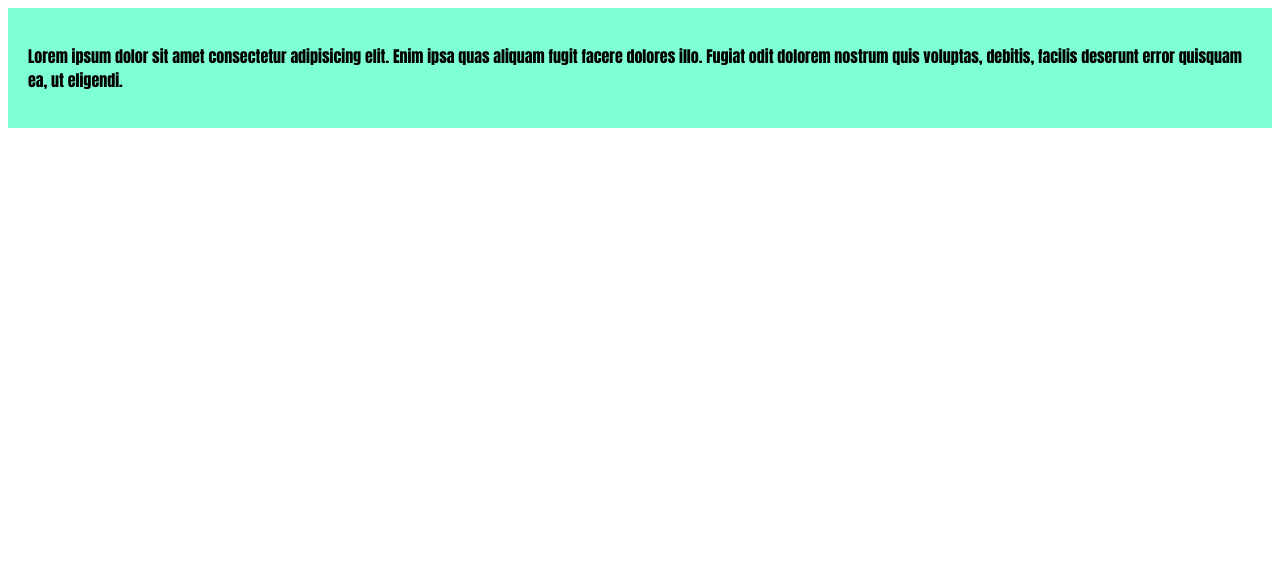
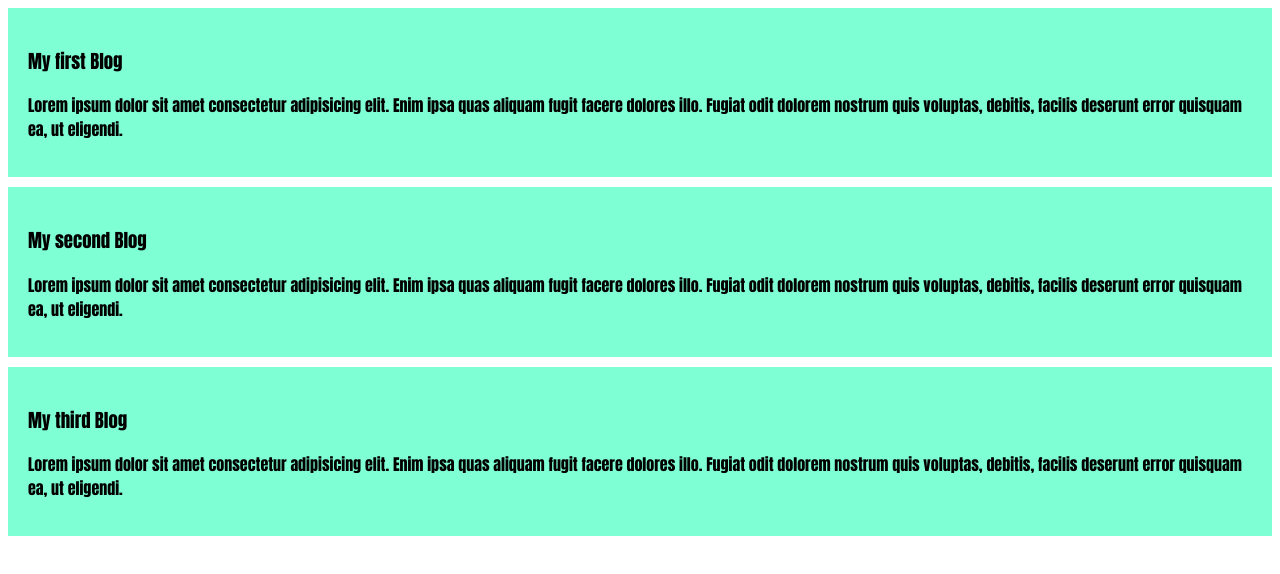
Before and after one commit to Akram-Sa/-My-practice-repo, a plain HTML site: page index.html in a window 1280 px wide. Drawn offline with Linux system fonts and the light colour scheme.

Commit message:
added second and third blog

```diff
--- a/index.html
+++ b/index.html
@@ -9,6 +9,19 @@
   <body>
     <div>
         <p>
+            <h3>My first Blog</h3>
+            Lorem ipsum dolor sit amet consectetur adipisicing elit. Enim ipsa quas aliquam fugit facere dolores illo. Fugiat odit dolorem nostrum quis voluptas, debitis, facilis deserunt error quisquam ea, ut eligendi.
+        </p>
+    </div>
+    <div>
+        <h3>My second Blog</h3>
+        <p>
+            Lorem ipsum dolor sit amet consectetur adipisicing elit. Enim ipsa quas aliquam fugit facere dolores illo. Fugiat odit dolorem nostrum quis voluptas, debitis, facilis deserunt error quisquam ea, ut eligendi.
+        </p>
+    </div>
+    <div>
+        <h3>My third Blog</h3>
+        <p>
             Lorem ipsum dolor sit amet consectetur adipisicing elit. Enim ipsa quas aliquam fugit facere dolores illo. Fugiat odit dolorem nostrum quis voluptas, debitis, facilis deserunt error quisquam ea, ut eligendi.
         </p>
     </div>
--- a/styles/blog.css
+++ b/styles/blog.css
@@ -2,4 +2,5 @@ div{
     background-color: aquamarine;
     font-family: Impact, Haettenschweiler, 'Arial Narrow Bold', sans-serif;
     padding: 20px;
+    margin-bottom: 10px;
 }
```
